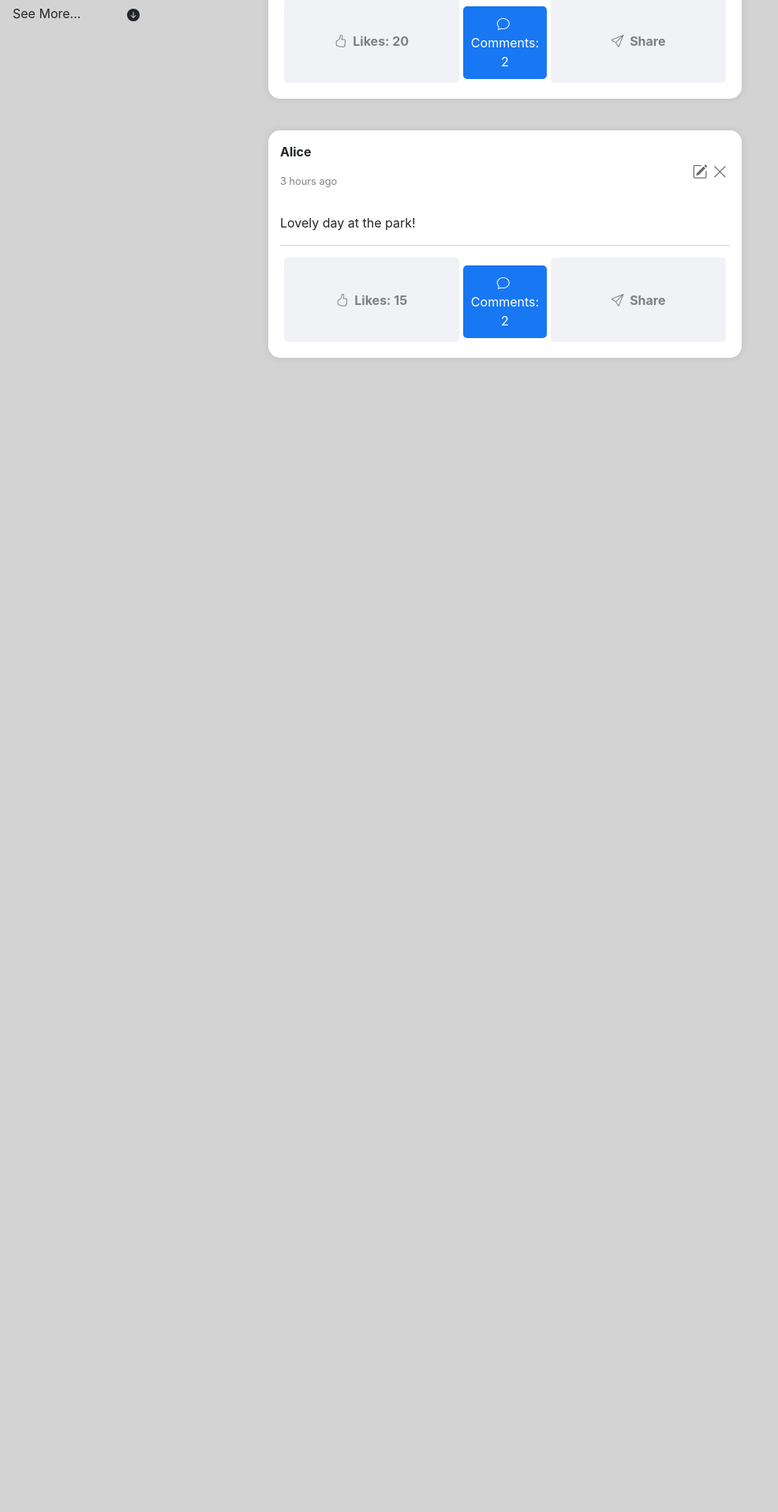
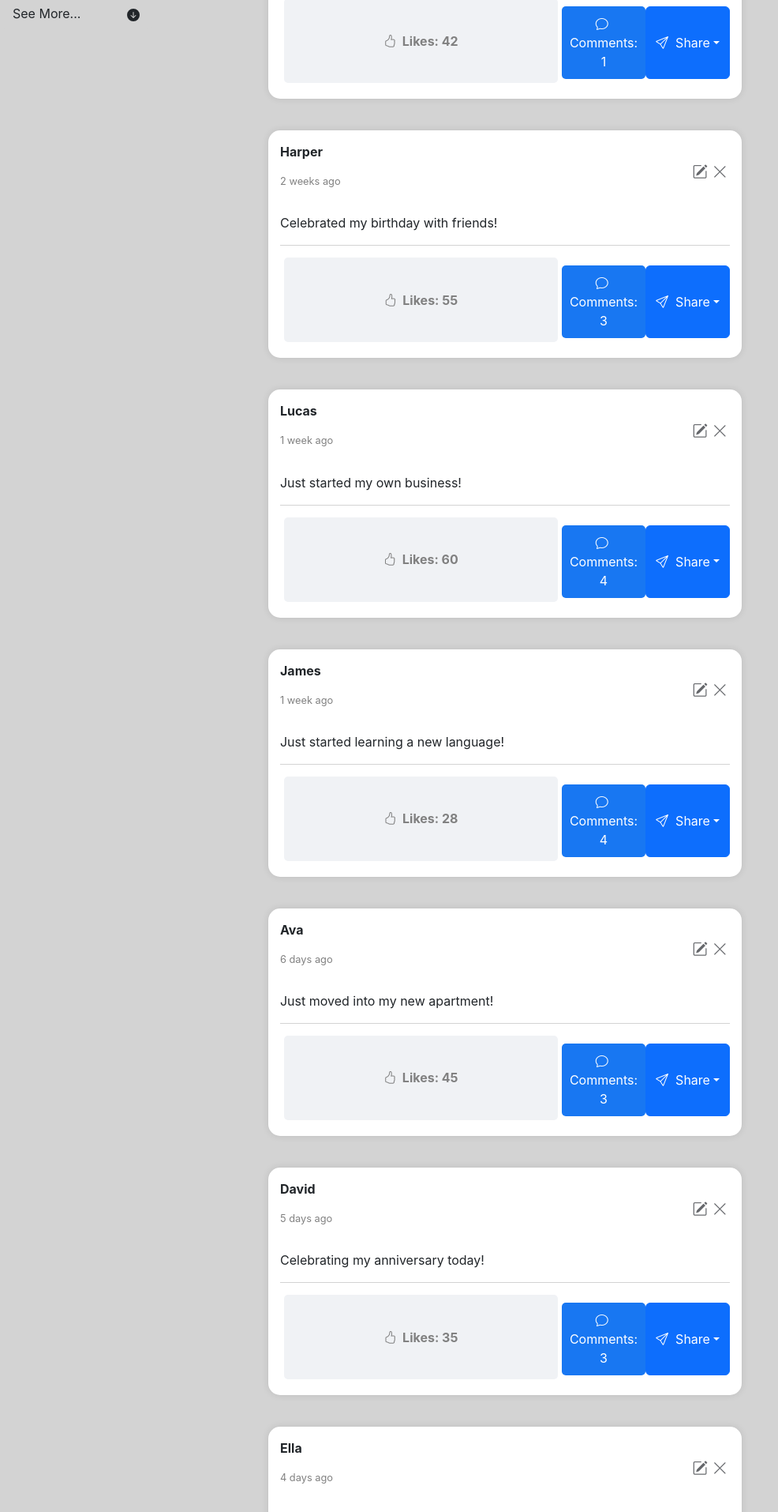
Before and after one commit to Orile14/project-one-ex2-web, a React (Create React App) app: page /feed in a window 1280 px wide. Shown: the part 423-2337 px from the top of the page at 79% size, without its empty margins (0-986 px from the left). Before the commit the page ends 896 px from the top, so only its background shows below. Built offline with nearby package versions, Linux system fonts and the light colour scheme; the HTML template or start-up script is replaced by a standard one.

Commit message:
adding featurs .

```diff
--- a/src/Post/CreatePost.js
+++ b/src/Post/CreatePost.js
@@ -1,7 +1,7 @@
 import React, { useState } from 'react';
 import './Post.css';
 import Comment from '../Comment/Comment';
-
+import ShareMenu from './ShareMenu';
 const CreatePost = ({key, id, username, timestamp, originalContent, likes, comments, image }) => {
   const [isLiked, setIsLiked] = useState(false);
   const [isRemoved, setIsRemoved] = useState(false);
@@ -68,10 +68,9 @@
           </button>
           <Comment postId={id} comments={comments} className="comment-button" />
 
-          <button className="share-button">
-            <i className="bi bi-send"></i>
-            &nbsp; Share
-          </button>
+          <ShareMenu className="share-button" >
+
+          </ShareMenu>
         </div>
       </div>
   );
--- a/src/Post/PostsList.json
+++ b/src/Post/PostsList.json
@@ -43,6 +43,247 @@
         }
       ],
       "image": ""
+    },
+    {
+      "id": 2,
+      "username": "Lily",
+      "timestamp": "2 days ago",
+      "content": "Just adopted a puppy!",
+      "likes": 40,
+      "comments": [
+        {
+          "id": 0,
+          "username": "Emma",
+          "timestamp": "2 days ago",
+          "content": "Congratulations!"
+        },
+        {
+          "id": 1,
+          "username": "Oliver",
+          "timestamp": "2 days ago",
+          "content": "What breed?"
+        }
+      ],
+      "image": ""
+    },
+    {
+      "id": 3,
+      "username": "Charlie",
+      "timestamp": "3 days ago",
+      "content": "Just got a new job!",
+      "likes": 30,
+      "comments": [
+        {
+          "id": 0,
+          "username": "Sophia",
+          "timestamp": "3 days ago",
+          "content": "Congratulations!"
+        },
+        {
+          "id": 1,
+          "username": "Ethan",
+          "timestamp": "3 days ago",
+          "content": "What's the job?"
+        },
+        {
+          "id": 2,
+          "username": "Evelyn",
+          "timestamp": "3 days ago",
+          "content": "What's the company?"
+        }
+      ],
+      "image": ""
+    },
+    {
+      "id": 4,
+      "username": "Ella",
+      "timestamp": "4 days ago",
+      "content": "Just finished a marathon!",
+      "likes": 50,
+      "comments": [
+        {
+          "id": 0,
+          "username": "Ava",
+          "timestamp": "4 days ago",
+          "content": "Great job!"
+        },
+        {
+          "id": 1,
+          "username": "Liam",
+          "timestamp": "4 days ago",
+          "content": "What was your time?"
+        }
+      ],
+      "image": ""
+    },
+    {
+      "id": 5,
+      "username": "David",
+      "timestamp": "5 days ago",
+      "content": "Celebrating my anniversary today!",
+      "likes": 35,
+      "comments": [
+        {
+          "id": 0,
+          "username": "Isabella",
+          "timestamp": "5 days ago",
+          "content": "Congratulations!"
+        },
+        {
+          "id": 1,
+          "username": "Noah",
+          "timestamp": "5 days ago",
+          "content": "How many years?"
+        },
+        {
+          "id": 2,
+          "username": "Ethan",
+          "timestamp": "5 days ago",
+          "content": "What's the plan?"
+        }
+      ],
+      "image": ""
+    },
+    {
+      "id": 6,
+      "username": "Ava",
+      "timestamp": "6 days ago",
+      "content": "Just moved into my new apartment!",
+      "likes": 45,
+      "comments": [
+        {
+          "id": 0,
+          "username": "William",
+          "timestamp": "6 days ago",
+          "content": "Exciting! How's the neighborhood?"
+        },
+        {
+          "id": 1,
+          "username": "Mia",
+          "timestamp": "6 days ago",
+          "content": "Congratulations on your new place!"
+        },
+        {
+          "id": 2,
+          "username": "Ethan",
+          "timestamp": "6 days ago",
+          "content": "What's the address?"
+        }
+      ],
+      "image": ""
+    },
+    {
+      "id": 7,
+      "username": "James",
+      "timestamp": "1 week ago",
+      "content": "Just started learning a new language!",
+      "likes": 28,
+      "comments": [
+        {
+          "id": 0,
+          "username": "Charlotte",
+          "timestamp": "1 week ago",
+          "content": "Which language are you learning?"
+        },
+        {
+          "id": 1,
+          "username": "Benjamin",
+          "timestamp": "1 week ago",
+          "content": "That's impressive!"
+        },
+        {
+          "id": 2,
+          "username": "Mia",
+          "timestamp": "1 week ago",
+          "content": "Good luck!"
+        },
+        {
+          "id": 3,
+          "username": "Ethan",
+          "timestamp": "1 week ago",
+          "content": "Good luck!"
+        }
+      ],
+      "image": ""
+    },
+    {
+      "id": 8,
+      "username": "Lucas",
+      "timestamp": "1 week ago",
+      "content": "Just started my own business!",
+      "likes": 60,
+      "comments": [
+        {
+          "id": 0,
+          "username": "Amelia",
+          "timestamp": "1 week ago",
+          "content": "Congratulations! What's your business about?"
+        },
+        {
+          "id": 1,
+          "username": "Mason",
+          "timestamp": "1 week ago",
+          "content": "That's amazing!"
+        },
+        {
+          "id": 2,
+          "username": "Evelyn",
+          "timestamp": "1 week ago",
+          "content": "Good luck!"
+        },
+        {
+          "id": 3,
+          "username": "Ethan",
+          "timestamp": "1 week ago",
+          "content": "What's the name of your business?"
+        }
+      ],
+      "image": ""
+    },
+    {
+      "id": 9,
+      "username": "Harper",
+      "timestamp": "2 weeks ago",
+      "content": "Celebrated my birthday with friends!",
+      "likes": 55,
+      "comments": [
+        {
+          "id": 0,
+          "username": "Alexander",
+          "timestamp": "2 weeks ago",
+          "content": "Happy birthday!"
+        },
+        {
+          "id": 1,
+          "username": "Liam",
+          "timestamp": "2 weeks ago",
+          "content": "Tell us about your experience!"
+        },
+        {
+          "id": 2,
+          "username": "Evelyn",
+          "timestamp": "2 weeks ago",
+          "content": "Hope you had a great time!"
+        }
+      ],
+      "image": ""
+    },
+    {
+      "id": 10,
+      "username": "Michael",
+      "timestamp": "2 weeks ago",
+      "content": "Traveled to a new country!",
+      "likes": 42,
+      "comments": [
+        {
+          "id": 0,
+          "username": "Charlotte",
+          "timestamp": "2 weeks ago",
+          "content": "Which country did you visit?"
+        }
+
+      ],
+      "image": ""
     }
 
   ]
--- /dev/null
+++ b/src/Post/ShareMenu.js
@@ -0,0 +1,19 @@
+const ShareMenu = () => {
+    return(
+    <div className="btn-group">
+        <button type="button" className="btn btn-primary dropdown-toggle" data-bs-toggle="dropdown" aria-expanded="false">
+        <i className="bi bi-send"></i>
+            &nbsp; Share
+        </button>
+        <ul className="dropdown-menu dropdown-menu-bottom">
+            <li><a className="dropdown-item" href="#">share as post</a></li>
+            <li><a className="dropdown-item" href="#">share to whatsApp</a></li>
+            <li><a className="dropdown-item" href="#">Share to youre friends</a></li>
+            <li><hr className="dropdown-divider"></hr></li>
+            <li><a className="dropdown-item" href="#">add youre thoughts:
+            </a></li>
+        </ul>
+    </div>
+    );
+};
+export default ShareMenu;
```
